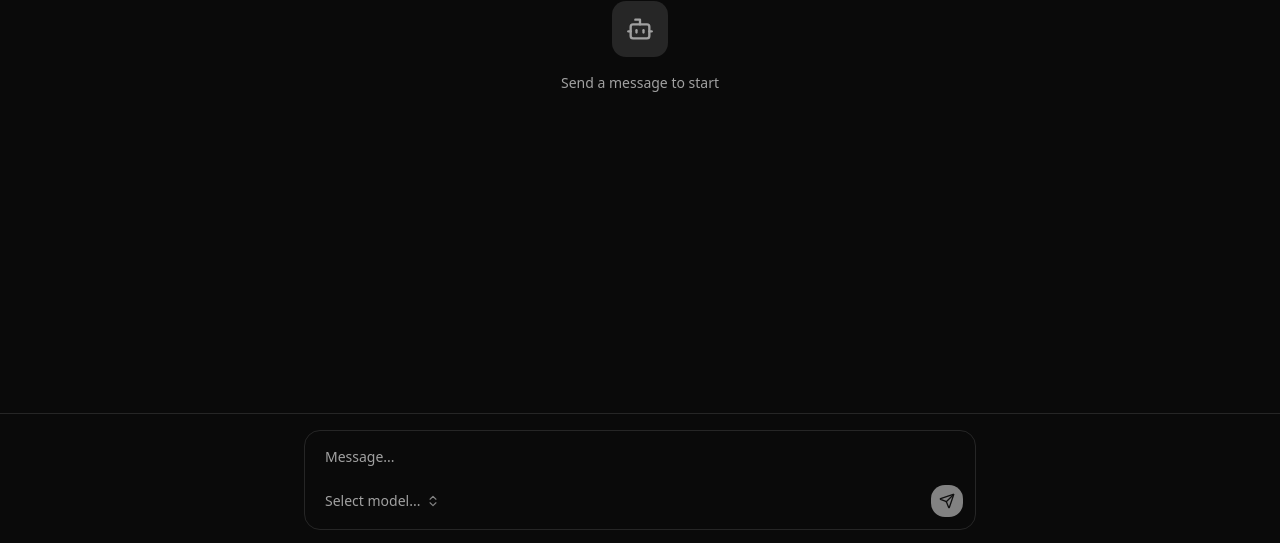
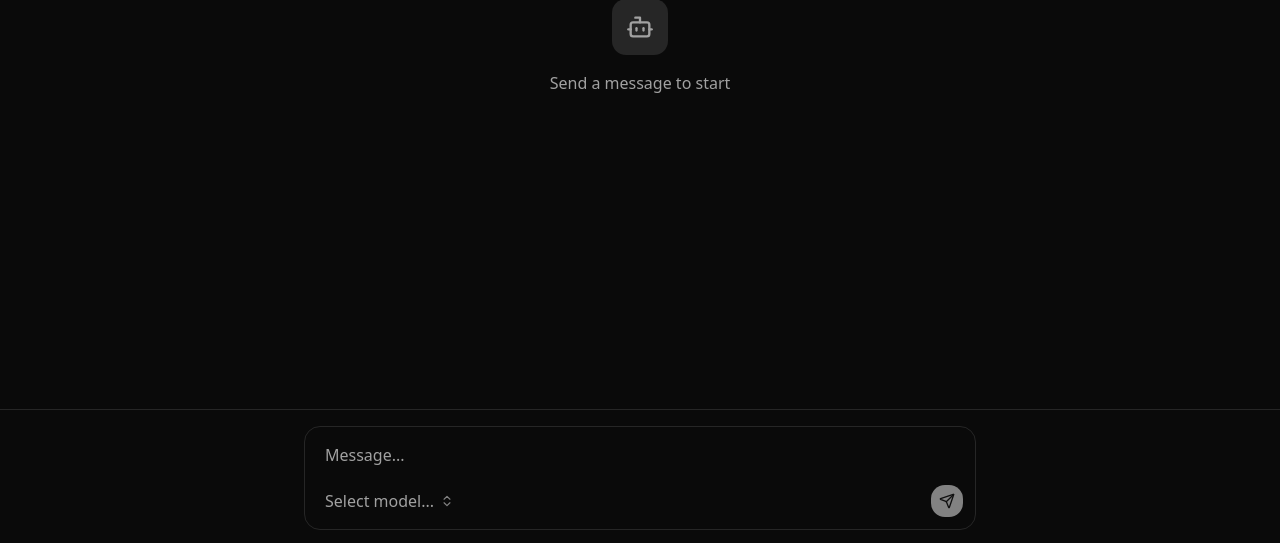
Before and after one commit to kraai-io/kraai, a React (Vite) app in the folder apps/agent-desktop/: page / in a window 1280 px wide. Shown: the part 254-797 px from the top of the page. Built offline with nearby package versions, Linux system fonts and the light colour scheme.

Commit message:
increase font size

```diff
--- a/apps/agent-desktop/components/chat-message.tsx
+++ b/apps/agent-desktop/components/chat-message.tsx
@@ -11,13 +11,13 @@ export function ChatMessage({ content, role, isStreaming }: ChatMessageProps) {
 		<div className="py-2">
 			{isUser ? (
 				<div className="bg-slate-800 px-4 py-2.5 text-white">
-					<p className="text-sm whitespace-pre-wrap">{content}</p>
+<p className="text-base whitespace-pre-wrap">{content}</p>
 					{isStreaming && (
 						<span className="inline-block ml-1 h-4 w-1 animate-pulse bg-current opacity-60" />
 					)}
 				</div>
 			) : (
-				<p className="text-sm whitespace-pre-wrap">{content}</p>
+				<p className="text-base whitespace-pre-wrap">{content}</p>
 			)}
 		</div>
 	);
--- a/apps/agent-desktop/components/model-selector.tsx
+++ b/apps/agent-desktop/components/model-selector.tsx
@@ -50,7 +50,7 @@ export function ModelSelector({ models, value, onChange }: ModelSelectorProps) {
 			<PopoverTrigger asChild>
 				<button
 					type="button"
-					className="flex items-center gap-1.5 px-2 py-1 text-sm rounded-md hover:bg-accent/50 transition-colors"
+					className="flex items-center gap-1.5 px-2 py-1 text-base rounded-md hover:bg-accent/50 transition-colors"
 				>
 					{selectedModel ? (
 						<>
--- a/apps/agent-desktop/src/App.tsx
+++ b/apps/agent-desktop/src/App.tsx
@@ -269,7 +269,7 @@ function App(): React.JSX.Element {
 								<div className="flex h-14 w-14 items-center justify-center rounded-xl bg-muted mb-4">
 									<Bot className="h-7 w-7" />
 								</div>
-								<p className="text-sm">Send a message to start</p>
+								<p className="text-base">Send a message to start</p>
 							</div>
 						) : (
 							<div className="divide-y">
@@ -326,7 +326,7 @@ function App(): React.JSX.Element {
 								}
 							}}
 							placeholder="Message..."
-							className="w-full resize-none bg-transparent px-2 py-1 text-sm outline-none placeholder:text-muted-foreground"
+							className="w-full resize-none bg-transparent px-2 py-1 text-base outline-none placeholder:text-muted-foreground"
 							rows={1}
 							style={{ height: "auto", overflow: "hidden" }}
 							disabled={isLoading}
```
